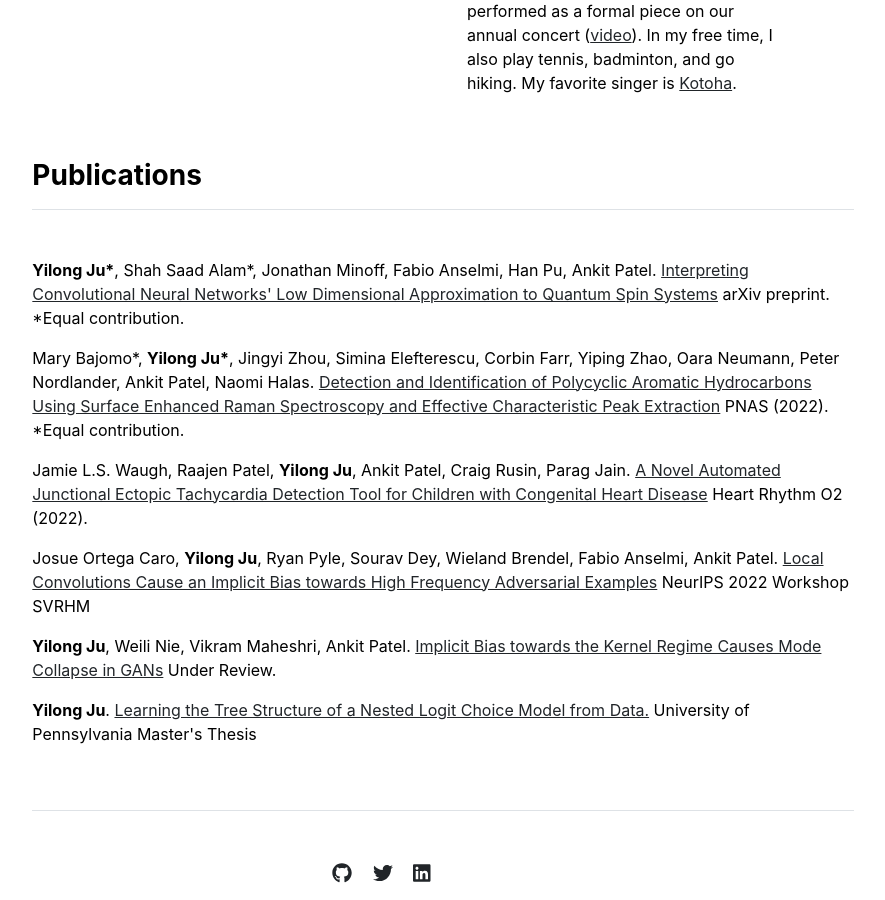
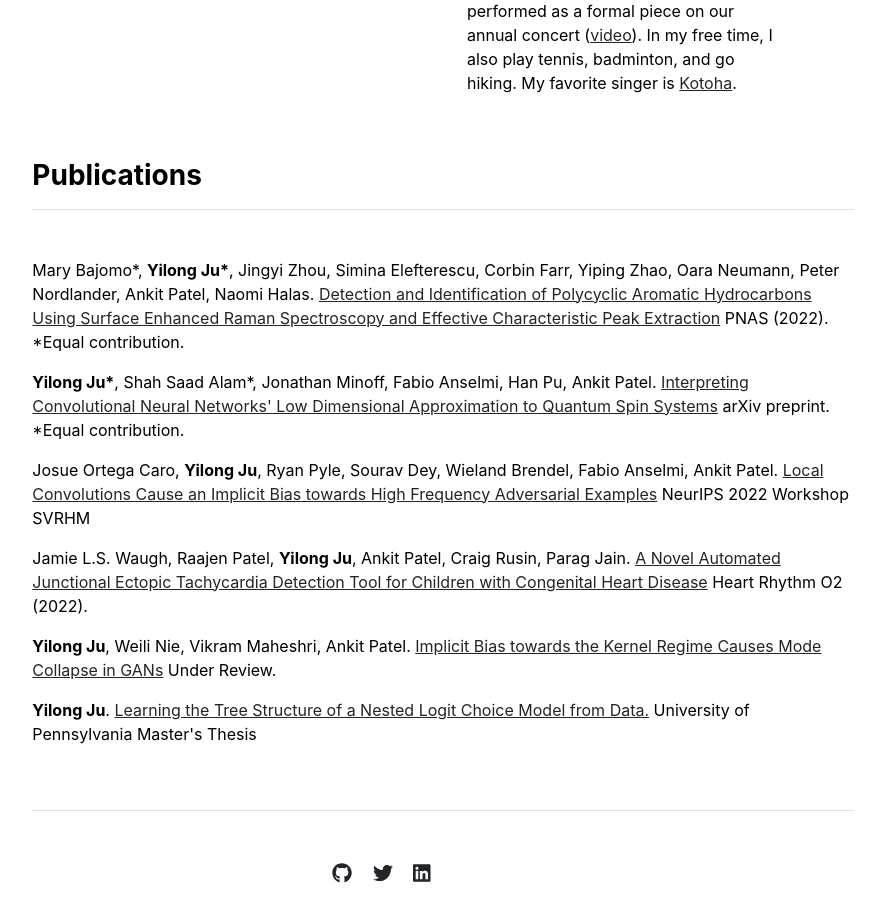
Before and after one commit to YilongJu/yilongju.github.io, a Jekyll site: the page built from index.md, in a window 1280 px wide and 900 px high, scrolled down 1378 px. Shown: the whole window, without its empty margins (197-1082 px from the left). Built offline with Jekyll 4.4.1, drawn with Linux system fonts in a browser that asks for light colours; part of the change alters nothing that is shown.

```diff
--- a/_data/publications.yml
+++ b/_data/publications.yml
@@ -1,8 +1,8 @@
 featured:
+- {name: 'Mary Bajomo*, <b>Yilong Ju*</b>, Jingyi Zhou, Simina Elefterescu, Corbin Farr, Yiping Zhao, Oara Neumann, Peter Nordlander, Ankit Patel, Naomi Halas.', title: 'Detection and Identification of Polycyclic Aromatic Hydrocarbons Using Surface Enhanced Raman Spectroscopy and Effective Characteristic Peak Extraction', venue: 'PNAS (2022). *Equal contribution.', url: ''}
 - {name: '<b>Yilong Ju*</b>, Shah Saad Alam*, Jonathan Minoff, Fabio Anselmi, Han Pu, Ankit Patel.', title: 'Interpreting Convolutional Neural Networks&apos; Low Dimensional Approximation to Quantum Spin Systems', venue: 'arXiv preprint. *Equal contribution.', url: 'http://arxiv.org/abs/2210.00692'}
-- {name: 'Mary Bajomo*, <b>Yilong Ju*</b>, Jingyi Zhou, Simina Elefterescu, Corbin Farr, Yiping Zhao, Oara Neumann, Peter Nordlander, Ankit Patel, Naomi Halas.', title: 'Detection and Identification of Polycyclic Aromatic Hydrocarbons Using Surface Enhanced Raman Spectroscopy and Effective Characteristic Peak Extraction', venue: 'PNAS (2022). *Equal contribution.', url: ''}
+- {name: 'Josue Ortega Caro, <b>Yilong Ju</b>, Ryan Pyle, Sourav Dey, Wieland Brendel, Fabio Anselmi, Ankit Patel.', title: 'Local Convolutions Cause an Implicit Bias towards High Frequency Adversarial Examples', venue: 'NeurIPS 2022 Workshop SVRHM', url: 'https://arxiv.org/abs/2006.11440'}
 - {name: 'Jamie L.S. Waugh, Raajen Patel, <b>Yilong Ju</b>, Ankit Patel, Craig Rusin, Parag Jain.', title: 'A Novel Automated Junctional Ectopic Tachycardia Detection Tool for Children with Congenital Heart Disease', venue: 'Heart Rhythm O2 (2022).', url: 'https://doi.org/10.1016/j.hroo.2022.02.014'}
-- {name: 'Josue Ortega Caro, <b>Yilong Ju</b>, Ryan Pyle, Sourav Dey, Wieland Brendel, Fabio Anselmi, Ankit Patel.', title: 'Local Convolutions Cause an Implicit Bias towards High Frequency Adversarial Examples', venue: 'NeurIPS 2022 Workshop SVRHM', url: 'https://arxiv.org/abs/2006.11440'}
 - {name: '<b>Yilong Ju</b>, Weili Nie, Vikram Maheshri, Ankit Patel.', title: 'Implicit Bias towards the Kernel Regime Causes Mode Collapse in GANs', venue: 'Under Review.', url: 'https://openreview.net/pdf?id=g5dL2goO0lL'}
 - {name: '<b>Yilong Ju</b>.', title: 'Learning the Tree Structure of a Nested Logit Choice Model from Data.', venue: "University of Pennsylvania Master's Thesis", url: '/assets/masters_thesis_yilong_ju.pdf'}
 index:
```
